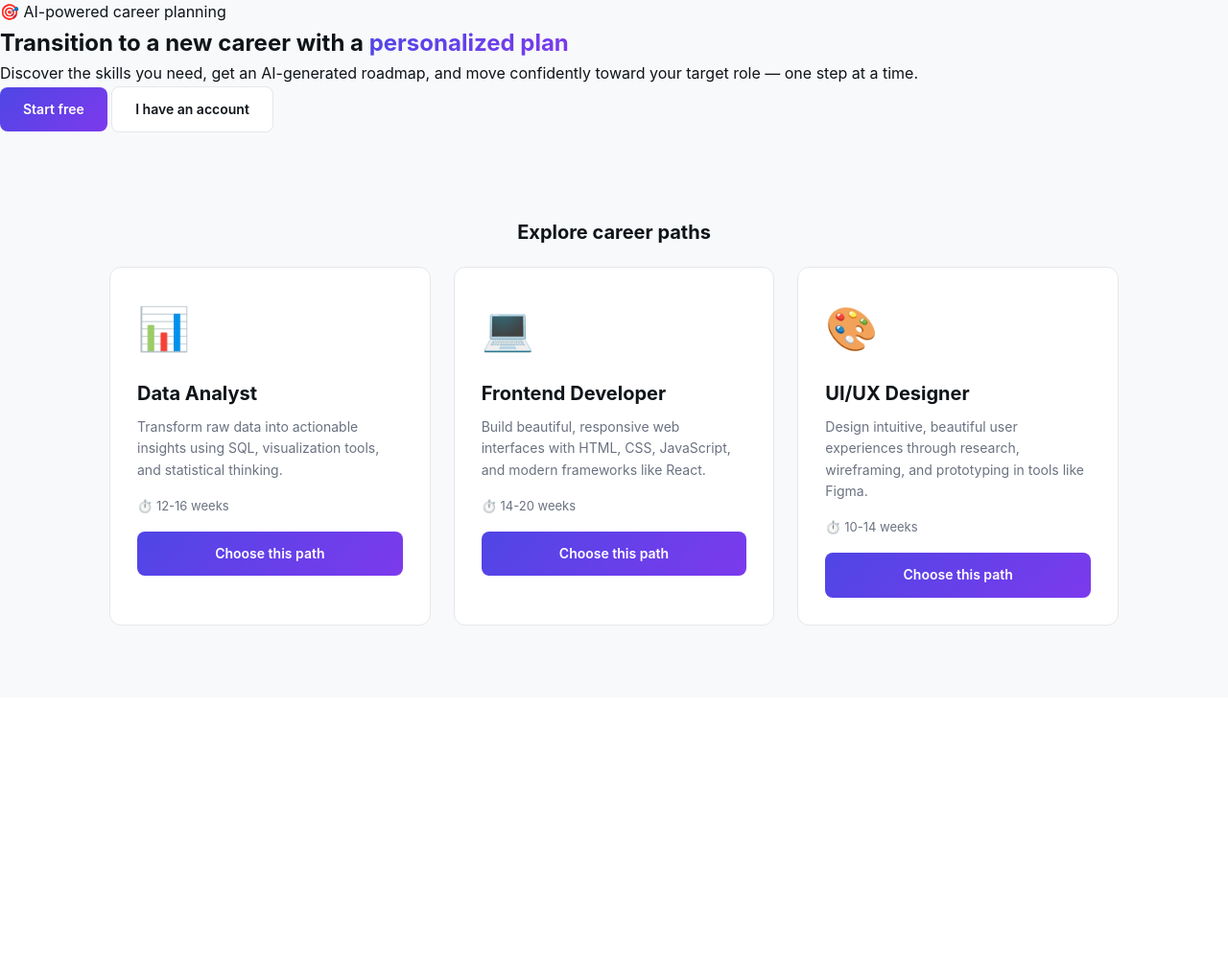
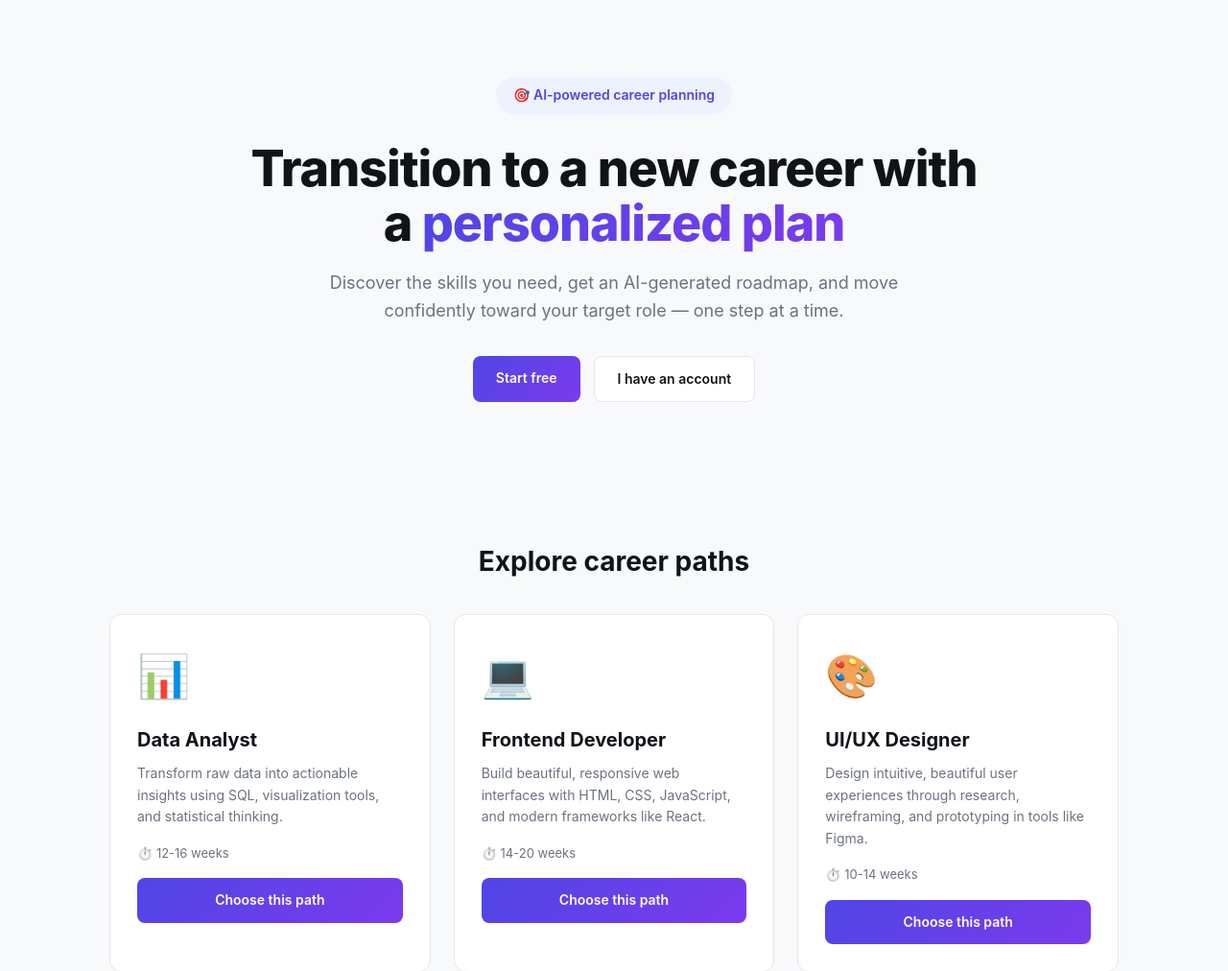
Before and after one commit to RawanMahmoud20/careerpath-ai, a Django app: page / in a window 1280 px wide. Shown: the part 81-1093 px from the top of the page at 96% size. Before the commit the page ends 733 px from the top, so only its background shows below. Run offline with Django 5.2, Linux system fonts and the light colour scheme.

Commit message:
fix style on login
fix style on landing page

add careers to navbar

fix style in career

```diff
--- a/careerpath_ai/dashboard/static/css/style.css
+++ b/careerpath_ai/dashboard/static/css/style.css
@@ -314,7 +314,10 @@ main {
   font-weight: 500;
 }
 
-.form-control {
+.form-control,
+.form-group input,
+.form-group select,
+.form-group textarea {
   width: 100%;
   padding: 11px 14px;
   border: 1px solid var(--border);
@@ -324,7 +327,10 @@ main {
   transition: border-color 0.2s;
 }
 
-.form-control:focus {
+.form-control:focus,
+.form-group input:focus,
+.form-group select:focus,
+.form-group textarea:focus {
   outline: none;
   border-color: var(--primary);
   box-shadow: 0 0 0 3px rgba(79, 70, 229, 0.1);
@@ -735,6 +741,62 @@ select.form-control {
 }
 
 /* ==========================================================================
+   Hero section (landing page)
+   ========================================================================== */
+.hero {
+  text-align: center;
+  padding: 80px 24px 56px;
+  max-width: 820px;
+  margin: 0 auto;
+}
+.hero-badge {
+  display: inline-block;
+  background: #EEF2FF;
+  color: var(--primary);
+  font-size: 14px;
+  font-weight: 600;
+  padding: 8px 18px;
+  border-radius: 24px;
+  margin-bottom: 28px;
+}
+.hero h1 {
+  font-size: 52px;
+  font-weight: 800;
+  line-height: 1.1;
+  letter-spacing: -1px;
+  margin-bottom: 20px;
+  color: var(--text);
+}
+.hero p {
+  font-size: 18px;
+  color: var(--text-muted);
+  max-width: 620px;
+  margin: 0 auto 32px;
+  line-height: 1.6;
+}
+.hero-buttons {
+  display: flex;
+  gap: 14px;
+  justify-content: center;
+  flex-wrap: wrap;
+}
+.section-title {
+  font-size: 28px;
+  font-weight: 700;
+  margin-bottom: 32px;
+  color: var(--text);
+}
+.page-eyebrow {
+  font-size: 13px;
+  color: var(--text-muted);
+  text-transform: uppercase;
+  letter-spacing: 2px;
+  margin-bottom: 4px;
+  font-weight: 600;
+}
+.text-center { text-align: center; }
+
+/* ==========================================================================
    📱 إعدادات الاستجابة الدقيقة (Mobile & Tablets < 768px)
    ========================================================================== */
 @media (max-width: 768px) {
--- a/careerpath_ai/dashboard/templates/dashboard/base.html
+++ b/careerpath_ai/dashboard/templates/dashboard/base.html
@@ -22,6 +22,9 @@
       <div class="nav-links" id="navLinks">
         <a href="/dashboard/" class="{% if request.path == '/dashboard/' or request.path == '/dashboard' %}active{% endif %}">
           <i class="fa-solid fa-chart-simple" style="margin-right: 6px;"></i> Dashboard
+        </a>
+        <a href="/careers/" class="{% if 'careers' in request.path %}active{% endif %}">
+          <i class="fa-solid fa-compass" style="margin-right: 6px;"></i> Careers
         </a>
         <a href="{% url 'skills:manage_skills' %}" class="{% if 'skills' in request.path %}active{% endif %}">
           <i class="fa-solid fa-list-check" style="margin-right: 6px;"></i> My Skills
```
Also changed, not shown: careerpath_ai/careers/templates/careers/careers.html (+22 -34 lines), careerpath_ai/db.sqlite3.
